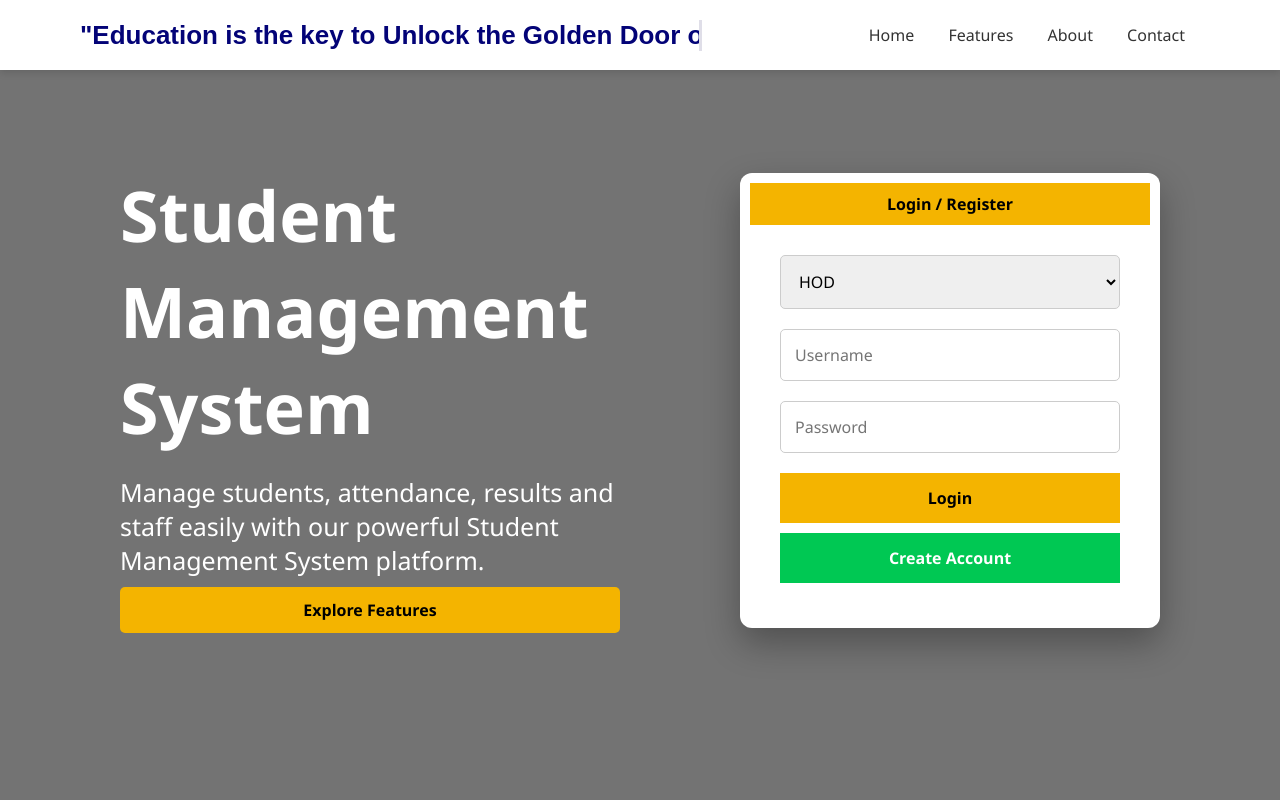
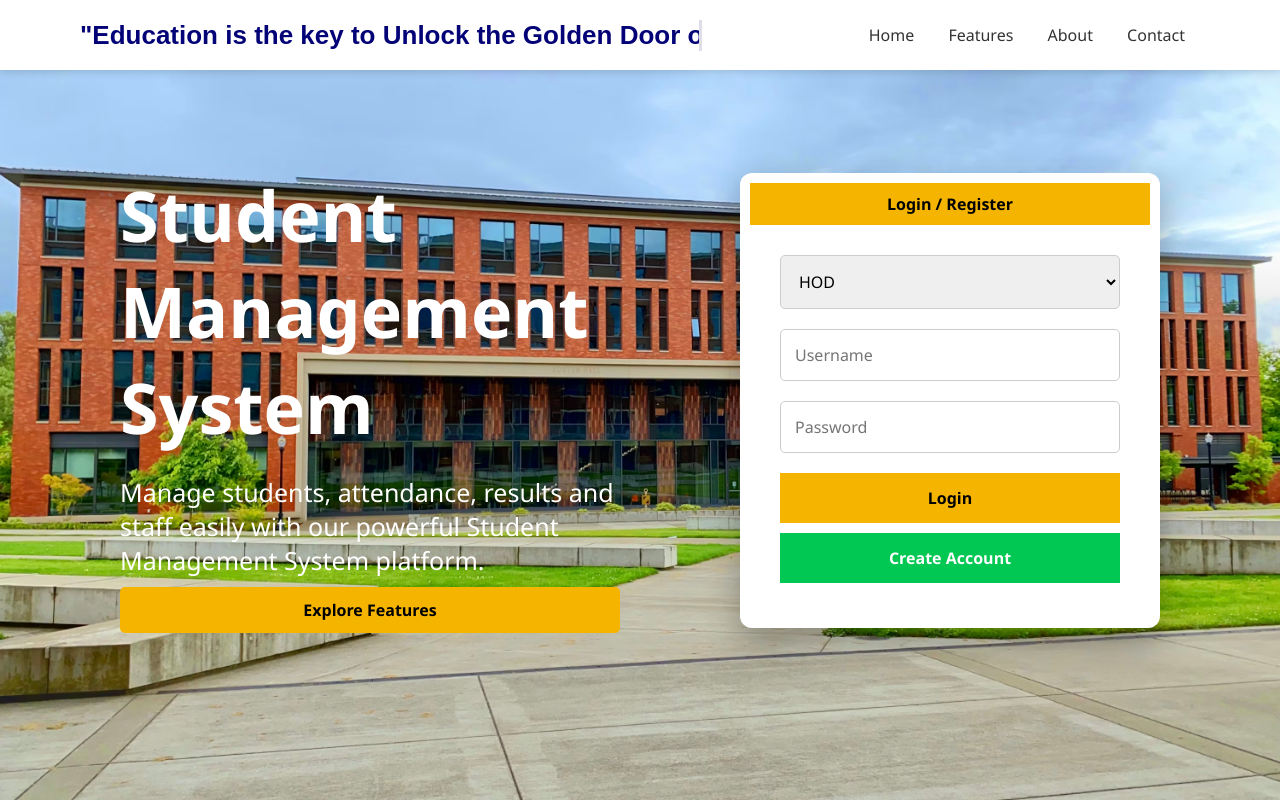
Before and after one commit to Sanskruti-92/Student-Management-System, a plain HTML site: page login.html in a window 1280 px wide. Shown: the top 802 px of the page. Drawn offline with Linux system fonts and the light colour scheme.

Commit message:
Update login.html

```diff
--- a/login.html
+++ b/login.html
@@ -48,7 +48,7 @@
 /* HERO */
 .hero{
   height:100vh;
-  background-image:url("images/collage3.avif");
+  background-image:url("collage3.avif");
   background-size:cover;
   background-position:center;
   display:flex;
```
